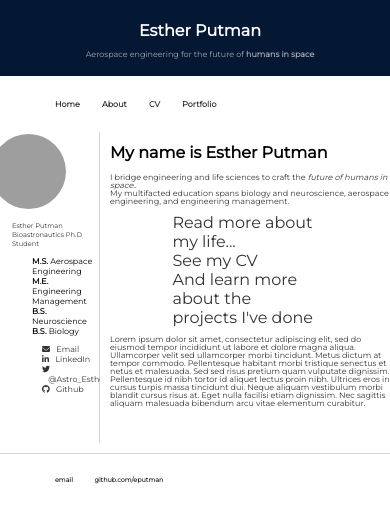
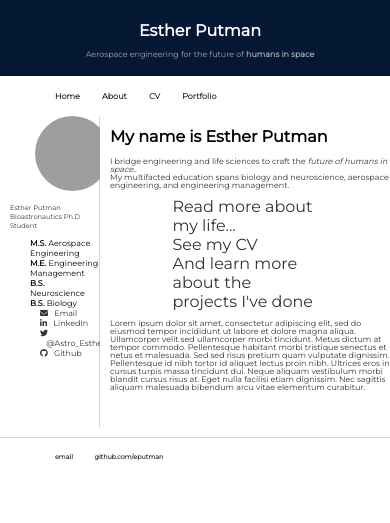
Before and after one commit to eputman/eputman.github.io, a Jekyll site: the page built from index.html, in a window 390 px wide. Shown: the top 523 px of the page. Built offline with Jekyll 4.4.1, drawn with Linux system fonts in a browser that asks for light colours; nearby versions of some CDN libraries; grey boxes are pictures that could not be loaded.

Commit message:
Update main.css

```diff
--- a/css/main.css
+++ b/css/main.css
@@ -189,8 +189,11 @@
   .sidebar{
     width: 100px;
     min-width: 100px;
+    margin: 0px;
+    padding: 0px;
   }
   .profile {
+  margin-left: 10px;
   width: 75px;
   height: 75px;
   border-radius: 50%;
@@ -209,5 +212,6 @@
   }
   ul {
     font-size: 0.5em;
+    margin: 0px;
   }
 }
```
